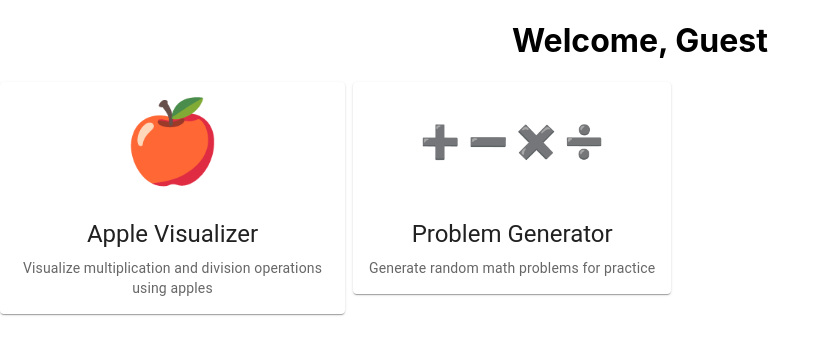
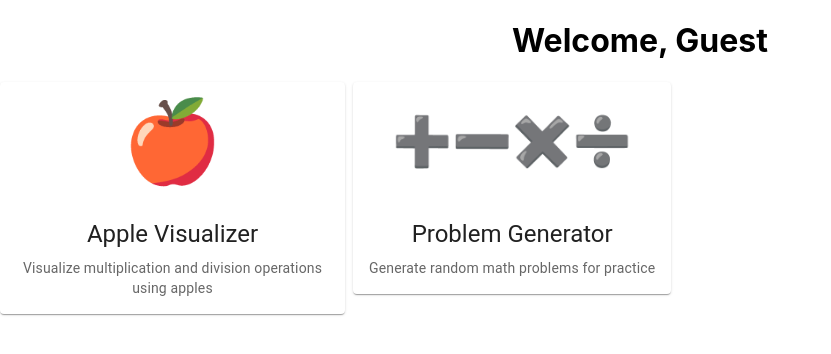
Before and after one commit to Rangel888/math-practice-app, a React (Create React App) app in the folder frontend/: page / in a window 1280 px wide. Shown: the top 354 px of the page, without its empty margins (0-831 px from the left). Built offline with nearby package versions, Linux system fonts and the light colour scheme.

Commit message:
Consolidated emojis

```diff
--- a/frontend/src/pages/homepage/HomePage.tsx
+++ b/frontend/src/pages/homepage/HomePage.tsx
@@ -24,10 +24,7 @@ const HomePage: React.FC = () => {
             description="Generate random math problems for practice"
             icon={
               <div style={{ display: 'flex', gap: '0.5rem' }}>
-                <span style={{ fontSize: '2rem' }}>➕</span>
-                <span style={{ fontSize: '2rem' }}>➖</span>
-                <span style={{ fontSize: '2rem' }}>✖️</span>
-                <span style={{ fontSize: '2rem' }}>➗</span>
+                <span style={{ fontSize: '3rem' }}>➕➖✖️➗</span>
               </div>
             }
           />
```
